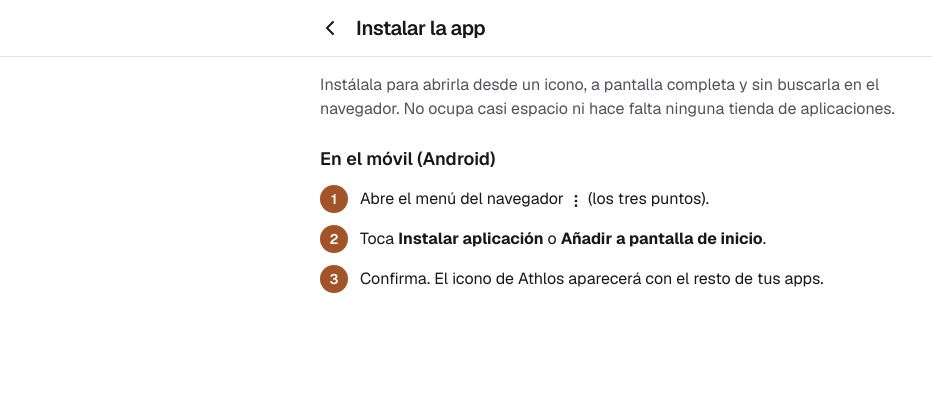
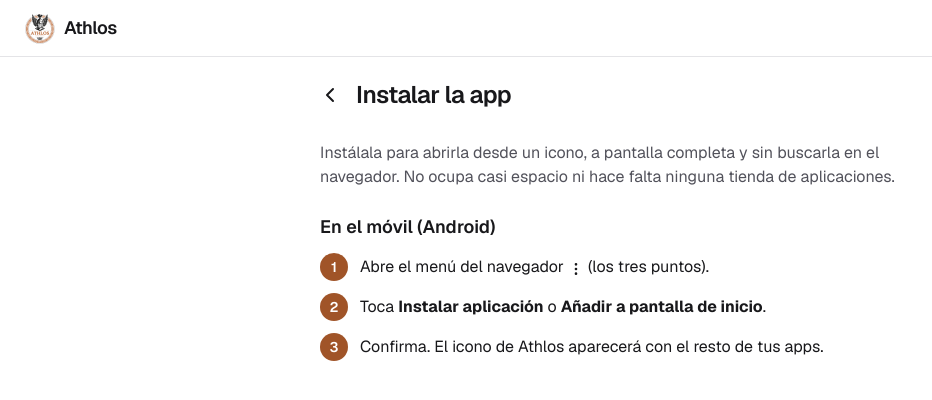
Before and after one commit to omardavidjara/Proyecto-Inicial, a Next.js app: page /instalar in a window 1280 px wide. Shown: the top 400 px of the page, without its empty margins (0-932 px from the left). Built offline with nearby package versions, Linux system fonts and the light colour scheme.

Commit message:
feat(diseño): cabecera de marca con logo y nombre que lleva al inicio
Co-Authored-By: Claude Opus 5.5 <noreply@anthropic.com>

```diff
--- a/components/app-shell/app-shell.tsx
+++ b/components/app-shell/app-shell.tsx
@@ -16,27 +16,24 @@ export function AppShell({
   children: ReactNode
 }) {
   return (
-    <div className="flex min-h-dvh flex-col pb-[calc(4rem+env(safe-area-inset-bottom))] lg:pb-0 lg:pl-60">
+    // --shell-offset: ancho de la barra lateral (≥ 1024 px), que la cabecera de marca recupera para ocupar todo el ancho
+    <div className="flex min-h-dvh flex-col pb-[calc(4rem+env(safe-area-inset-bottom))] lg:pb-0 lg:pl-60 lg:[--shell-offset:15rem]">
       <a
         href="#contenido"
         className="sr-only z-[60] rounded-lg bg-primary px-4 py-3 font-medium text-primary-foreground focus:not-sr-only focus:fixed focus:top-[calc(env(safe-area-inset-top)+0.5rem)] focus:left-2 focus:ring-2 focus:ring-ring focus:ring-offset-2"
       >
         Saltar al contenido
       </a>
-      <Link
-        href="/"
-        className="fixed top-0 left-0 z-50 hidden h-20 w-60 items-center gap-3 px-6 pt-safe font-semibold tracking-tight lg:flex"
-      >
-        <Image src="/logo.png" alt="" width={40} height={40} className="size-10" />
-        Athlos
-      </Link>
       {children}
       <BottomNav items={nav} label={navLabel} />
     </div>
   )
 }
 
-/** Pantalla: cabecera fija con el título (un h1 por pantalla) y contenido centrado. */
+/**
+ * Pantalla: cabecera fija de marca (logo + "Athlos", lleva al inicio de cada rol a través de "/")
+ * y, en el contenido, el título (un h1 por pantalla) con "Volver" y las acciones.
+ */
 export function Page({
   title,
   backHref,
@@ -55,22 +52,32 @@ export function Page({
   const width = wide ? "max-w-6xl" : "max-w-2xl"
   return (
     <>
-      <header className="sticky top-0 z-30 border-b bg-background/95 pt-safe backdrop-blur">
-        <div className={cn("mx-auto flex h-14 items-center gap-1 px-4", width)}>
+      <header className="sticky top-0 z-30 border-b bg-background/95 pt-safe backdrop-blur lg:-ml-[var(--shell-offset,0px)]">
+        <div className={cn("mx-auto flex h-14 items-center px-4 lg:max-w-none lg:px-6", width)}>
+          <Link
+            href="/"
+            aria-label="Athlos, ir al inicio"
+            className="-ml-2 flex min-h-11 items-center gap-2 rounded-lg px-2 text-lg font-semibold tracking-tight outline-none hover:bg-muted active:bg-muted/70 focus-visible:ring-2 focus-visible:ring-ring"
+          >
+            <Image src="/logo.png" alt="" width={32} height={32} className="size-8" priority />
+            Athlos
+          </Link>
+        </div>
+      </header>
+      <main id="contenido" tabIndex={-1} className={cn("mx-auto flex w-full flex-1 flex-col gap-6 px-4 py-4 outline-none", width)}>
+        <div className="flex min-h-11 items-center gap-1">
           {backHref && (
             <Link
               href={backHref}
               aria-label="Volver"
-              className="-ml-3 flex size-11 items-center justify-center rounded-lg outline-none hover:bg-muted active:bg-muted/70 focus-visible:ring-2 focus-visible:ring-ring"
+              className="-ml-3 flex size-11 shrink-0 items-center justify-center rounded-lg outline-none hover:bg-muted active:bg-muted/70 focus-visible:ring-2 focus-visible:ring-ring"
             >
               <ChevronLeft className="size-6" aria-hidden="true" />
             </Link>
           )}
-          <h1 className="flex-1 truncate text-xl font-semibold tracking-tight">{title}</h1>
+          <h1 className="flex-1 truncate text-2xl font-semibold tracking-tight">{title}</h1>
           {actions}
         </div>
-      </header>
-      <main id="contenido" tabIndex={-1} className={cn("mx-auto flex w-full flex-1 flex-col gap-6 px-4 py-4 outline-none", width)}>
         {children}
       </main>
     </>
--- a/components/app-shell/bottom-nav.tsx
+++ b/components/app-shell/bottom-nav.tsx
@@ -34,9 +34,9 @@ export function BottomNav({ items, label }: { items: NavItem[]; label: string })
   return (
     <nav
       aria-label={label}
-      className="fixed inset-x-0 bottom-0 z-40 border-t bg-background/95 pb-safe shadow-[0_-1px_8px_rgb(0_0_0/0.06)] backdrop-blur lg:inset-y-0 lg:right-auto lg:w-60 lg:border-t-0 lg:border-r lg:pt-safe lg:shadow-none"
+      className="fixed inset-x-0 bottom-0 z-40 border-t bg-background/95 pb-safe shadow-[0_-1px_8px_rgb(0_0_0/0.06)] backdrop-blur lg:top-[calc(3.5rem+env(safe-area-inset-top))] lg:right-auto lg:bottom-0 lg:w-60 lg:border-t-0 lg:border-r lg:shadow-none"
     >
-      <ul className="mx-auto flex h-16 max-w-2xl lg:mt-20 lg:h-auto lg:flex-col lg:gap-1 lg:px-3">
+      <ul className="mx-auto flex h-16 max-w-2xl lg:mt-4 lg:h-auto lg:flex-col lg:gap-1 lg:px-3">
         {items.map((item) => {
           const active = item.href === current
           return (
```
Also changed, not shown: 3 other files (tests, documents, lock files or other folders).
